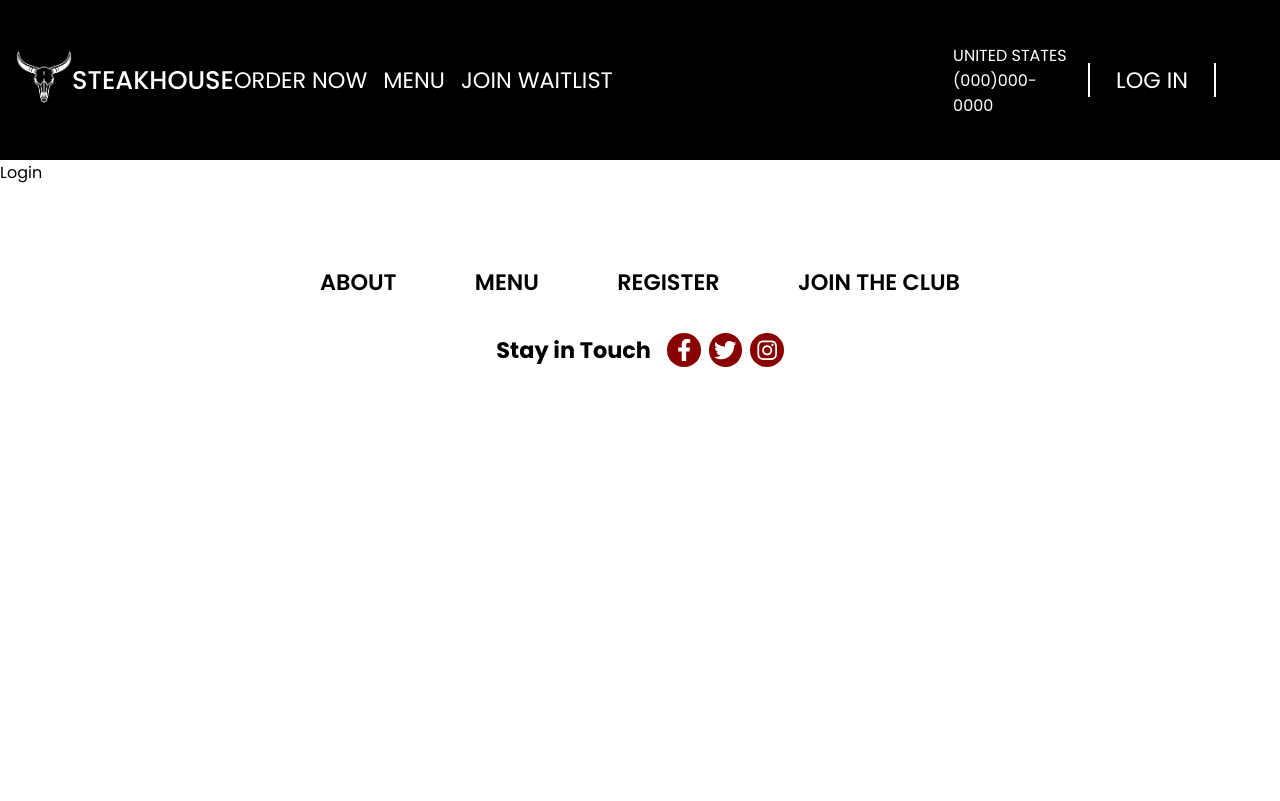
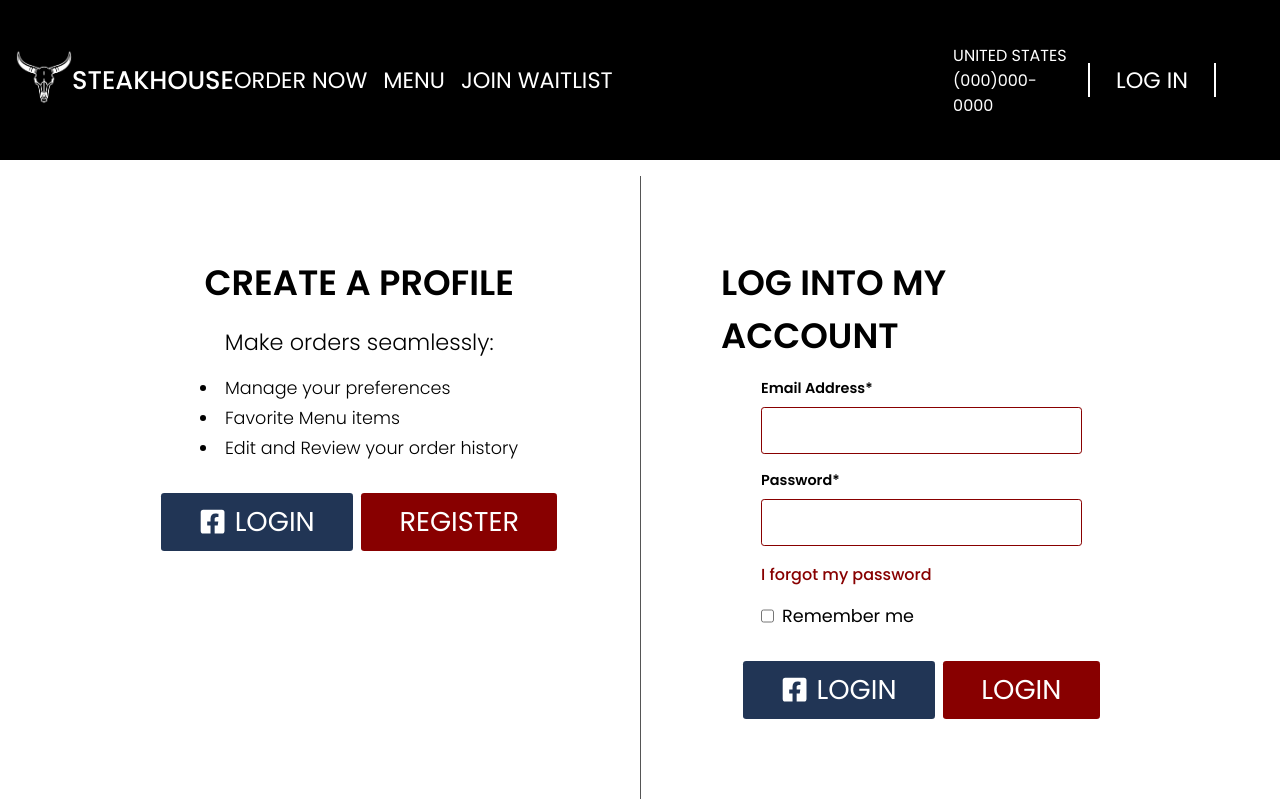
Before and after one commit to eford05/steak-restaurant, a React (Create React App) app: page /login in a window 1280 px wide. Shown: the top 801 px of the page. Built offline with nearby package versions, Linux system fonts and the light colour scheme.

Commit message:
create login page

```diff
--- a/src/pages/login/Login.jsx
+++ b/src/pages/login/Login.jsx
@@ -1,8 +1,81 @@
 import React from "react";
+import { Link } from "react-router-dom";
+import { FaFacebookSquare } from "react-icons/fa";
 import "./login.css";
 
 function Login() {
-  return <div>Login</div>;
+  return (
+    <main className="login">
+      <section className="create-profile">
+        <div className="profile-container">
+          <h2 className="profile-title">Create A Profile</h2>
+          <p className="profile-desc">Make orders seamlessly:</p>
+          <ul className="profile-list">
+            <li className="profile-li">Manage your preferences</li>
+            <li className="profile-li">Favorite Menu items</li>
+            <li className="profile-li">Edit and Review your order history</li>
+          </ul>
+          <div className="login-btn-container">
+            <button className="facebook-btn">
+              <FaFacebookSquare className="square-icon" />
+              <Link className="facebook-link">Login</Link>
+            </button>
+            <input
+              type="submit"
+              id="register"
+              className="register-login"
+              value="Register"
+            />
+          </div>
+        </div>
+      </section>
+      <section className="login-profile">
+        <div className="profile-container">
+          <h2 className="profile-title">Log Into My Account</h2>
+          <form action="" id="login" className="login-form">
+            <div className="input-wrapper">
+              <label htmlFor="email" className="input-label">
+                Email Address*
+              </label>
+              <input type="email" id="email" className="email" />
+            </div>
+            <div className="input-wrapper">
+              <label htmlFor="password" className="input-label">
+                Password*
+              </label>
+              <input type="password" id="password" className="password" />
+            </div>
+            <p className="forgot-pass">I forgot my password</p>
+
+            <div className="checkbox">
+              <input
+                type="checkbox"
+                id="remember-me"
+                className="remember-me"
+                value="Remember me"
+              />
+              <label htmlFor="remember-me" className="check-label">
+                Remember me
+              </label>
+            </div>
+
+            <div className="login-btn-container">
+              <button className="facebook-btn">
+                <FaFacebookSquare className="square-icon" />
+                <Link className="facebook-link">Login</Link>
+              </button>
+              <input
+                type="submit"
+                id="login"
+                className="register-login"
+                value="Login"
+              />
+            </div>
+          </form>
+        </div>
+      </section>
+    </main>
+  );
 }
 
 export default Login;
--- a/src/pages/login/login.css
+++ b/src/pages/login/login.css
@@ -0,0 +1,162 @@
+.login {
+  display: grid;
+  grid-template-columns: 1fr 1fr;
+  padding: 1rem;
+}
+
+.create-profile {
+  display: flex;
+  flex-direction: column;
+  align-items: flex-end;
+}
+
+.profile-container {
+  width: 90%;
+  display: flex;
+  flex-direction: column;
+  justify-content: center;
+  align-items: center;
+  padding: 5rem;
+  gap: 1rem;
+}
+
+.profile-title {
+  font-size: 2.2rem;
+  text-transform: uppercase;
+  font-weight: 600;
+}
+
+.profile-desc {
+  font-size: 1.4rem;
+  font-weight: 300;
+}
+
+.profile-list {
+  list-style: inside;
+  display: flex;
+  flex-direction: column;
+  justify-content: center;
+  gap: 0.25rem;
+}
+
+.profile-li {
+  font-size: 1.1rem;
+  font-weight: 300;
+}
+
+.login-profile {
+  border-left: 1px solid #555;
+}
+
+.login-form {
+  width: 80%;
+  display: flex;
+  flex-direction: column;
+  justify-content: flex-start;
+  gap: 1rem;
+}
+
+.input-wrapper {
+  display: flex;
+  flex-direction: column;
+  gap: 0.5rem;
+}
+
+.input-label {
+  font-size: 0.9rem;
+  font-weight: 600;
+}
+
+.email,
+.password {
+  width: 100%;
+  font-size: 1.2rem;
+  padding: 0.5rem;
+  border: 1px solid #800;
+  border-radius: 0.2rem;
+}
+
+.email:focus,
+.password:focus {
+  outline: none;
+  border: 1px solid #800;
+}
+
+.forgot-pass {
+  color: #800;
+  font-weight: 500;
+}
+
+.forgot-pass:hover {
+  text-decoration: underline;
+  cursor: pointer;
+}
+
+.checkbox {
+  display: flex;
+  gap: 0.5rem;
+}
+
+.check-label {
+  font-size: 1.1rem;
+  font-weight: 400;
+}
+
+.login-btn-container {
+  width: 100%;
+  display: flex;
+  justify-content: center;
+  align-items: center;
+  margin-top: 1rem;
+  gap: 0.5rem;
+}
+
+.facebook-btn,
+.facebook-link,
+.register-login {
+  font-size: clamp(1.4rem, 2vw + 0.1rem, 2rem);
+}
+
+.facebook-btn,
+.register-login {
+  display: flex;
+  align-items: center;
+  gap: 0.5rem;
+  text-transform: uppercase;
+  padding: 0.5rem 2.4rem;
+  border: none;
+  border-radius: 0.2rem;
+  color: #fff;
+}
+
+.facebook-btn {
+  background-color: #213555;
+}
+
+.register-login {
+  background-color: #800;
+}
+
+@media screen and (max-width: 1100px) {
+  .login {
+    display: flex;
+    flex-direction: column;
+    justify-content: center;
+    align-items: center;
+    padding: 1rem;
+  }
+
+  .create-profile,
+  .login-profile {
+    display: flex;
+    flex-direction: column;
+    justify-content: center;
+    align-items: center;
+    width: 100%;
+  }
+
+  .login-profile {
+    border-left: none;
+    border-top: 1px solid #555;
+  }
+}
--- a/src/pages/waitlist/Waitlist.jsx
+++ b/src/pages/waitlist/Waitlist.jsx
@@ -2,7 +2,7 @@ import React from "react";
 import "./waitlist.css";
 
 function Waitlist() {
-  return <div>Waitlist</div>;
+  return <main className="reserve">Waitlist</main>;
 }
 
 export default Waitlist;
```
